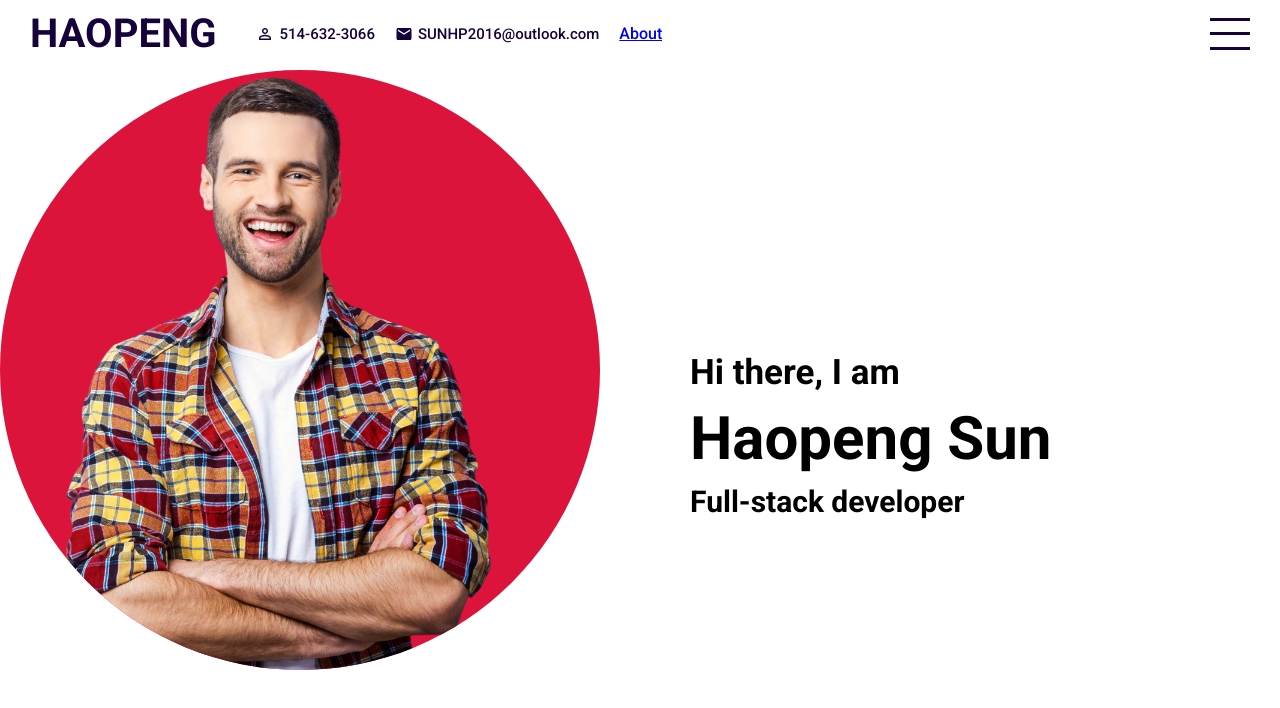
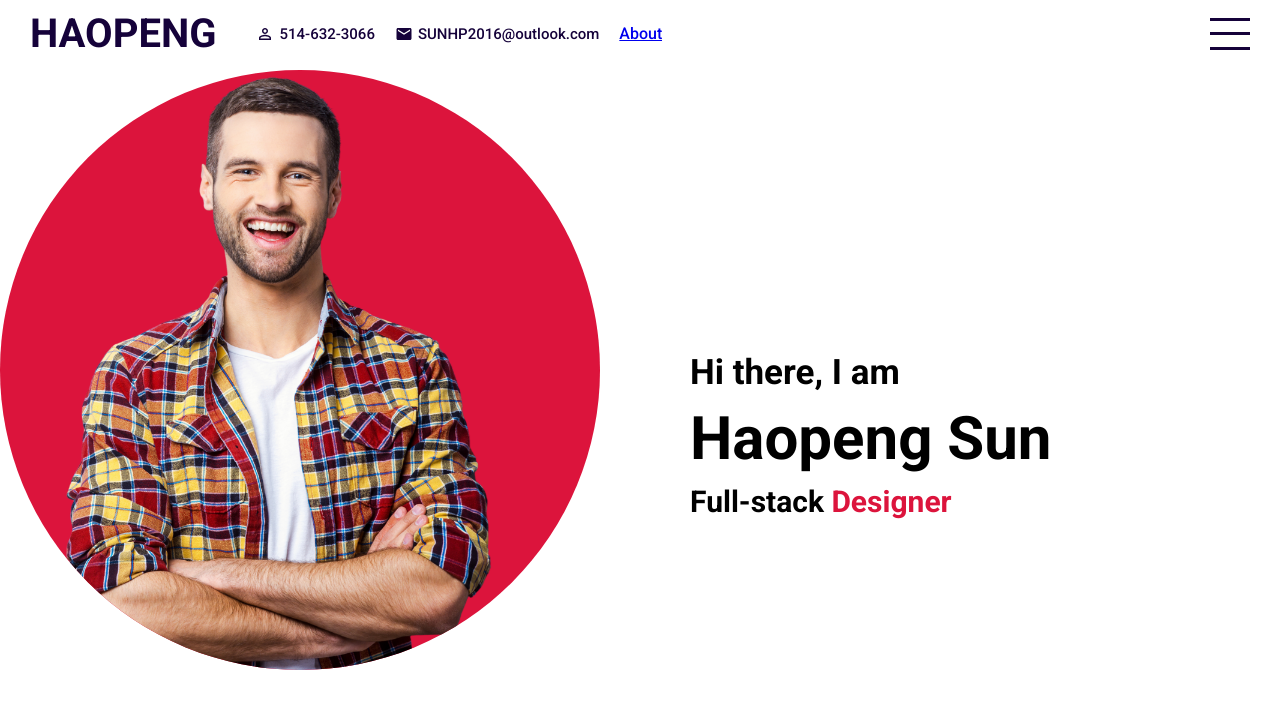
Before and after one commit to HaopengSun/portfolio, a React (Create React App) app: page / in a window 1280 px wide. Shown: the top 708 px of the page. Built offline with nearby package versions, Linux system fonts and the light colour scheme.

Commit message:
add text type animation using ityped npm

```diff
--- a/package.json
+++ b/package.json
@@ -8,6 +8,7 @@
     "@testing-library/jest-dom": "^5.14.1",
     "@testing-library/react": "^11.2.7",
     "@testing-library/user-event": "^12.8.3",
+    "ityped": "^1.0.3",
     "node-sass": "^6.0.1",
     "react": "^17.0.2",
     "react-dom": "^17.0.2",
--- a/src/components/intro/Intro.jsx
+++ b/src/components/intro/Intro.jsx
@@ -1,7 +1,19 @@
-import React from "react";
+import React, { useEffect, useRef } from "react";
 import "./Intro.scss";
+import { init } from "ityped"
 
 const Intro = function(){
+  const textRef = useRef();
+
+  useEffect(() => {
+    init(textRef.current, {
+      showCursor: false,
+      backDelay: 1500,
+      backSpeed: 60,
+      strings: ['Web Developer', 'Designer']
+    })
+  }, [])
+
   return (
     <div className="intro" id="intro">
       <div className="left">
@@ -13,7 +25,7 @@
         <div className="wapper">
           <h2>Hi there, I am</h2>
           <h1>Haopeng Sun</h1>
-          <h3>Full-stack developer</h3>
+          <h3>Full-stack <span ref={textRef}></span></h3>
           <a href="#portfolio">
             <img src="assets/down.png" alt="down" />
           </a>
--- a/src/components/intro/Intro.scss
+++ b/src/components/intro/Intro.scss
@@ -40,6 +40,21 @@
       }
       h3{
         font-size: 30px;
+        span{
+          color: crimson;
+        }
+        .ityped-cursor{
+          animation: blink 1s infinite;
+        }
+
+        @keyframes blink {
+          50%{
+            opacity: 1;
+          }
+          100%{
+            opacity: 0;
+          }
+        }
       }
     }
 
```
Also changed, not shown: 1 other file (tests, documents, lock files or other folders).
